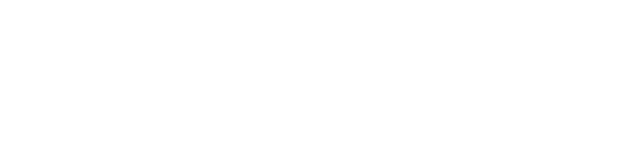
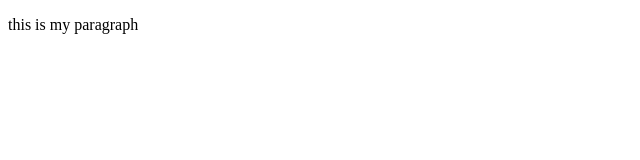
Before and after one commit to Therajat14/newRepository, a plain HTML site: page index.html in a window 1280 px wide. Shown: the whole page, without its empty margins (0-640 px from the left). Drawn offline with Linux system fonts and the light colour scheme.

Commit message:
Created a new style.css

```diff
--- a/index.html
+++ b/index.html
@@ -8,6 +8,9 @@
 </head>
 
 <body>
+    <p>
+        this is my paragraph
+    </p>
 
 </body>
 
--- /dev/null
+++ b/style.css
@@ -0,0 +1,3 @@
+P {
+    color: red;
+}
```
